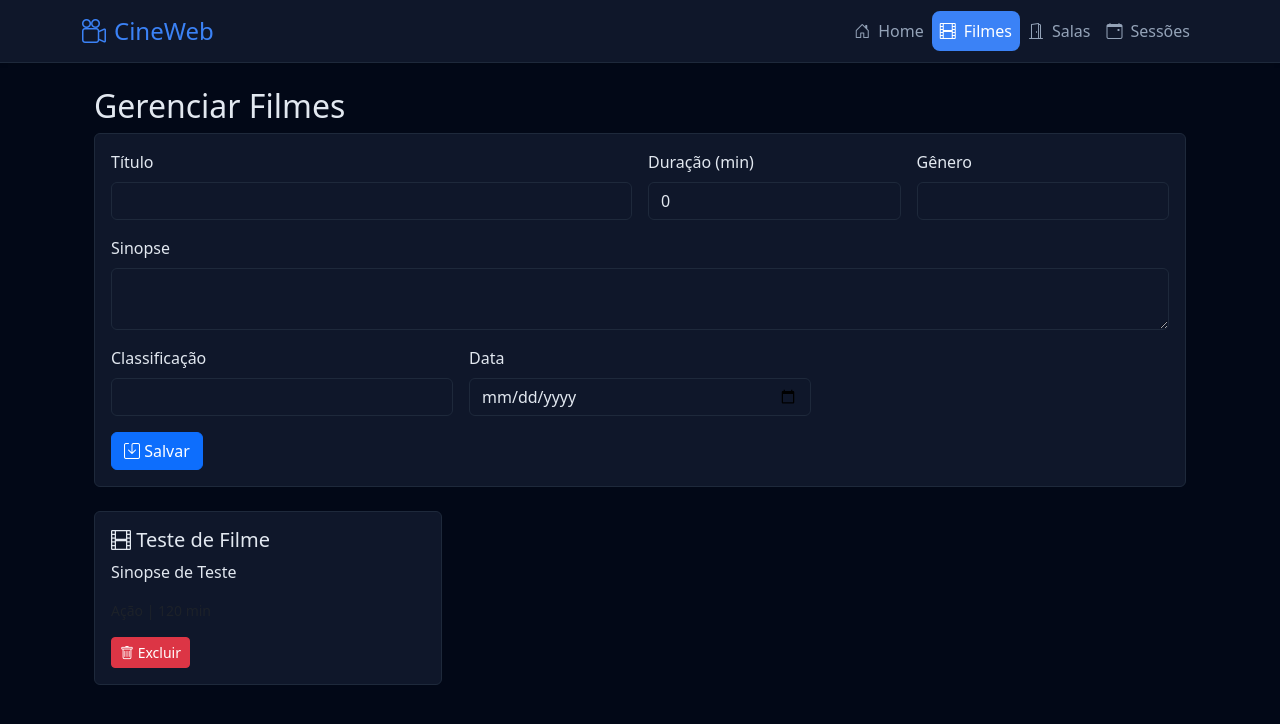
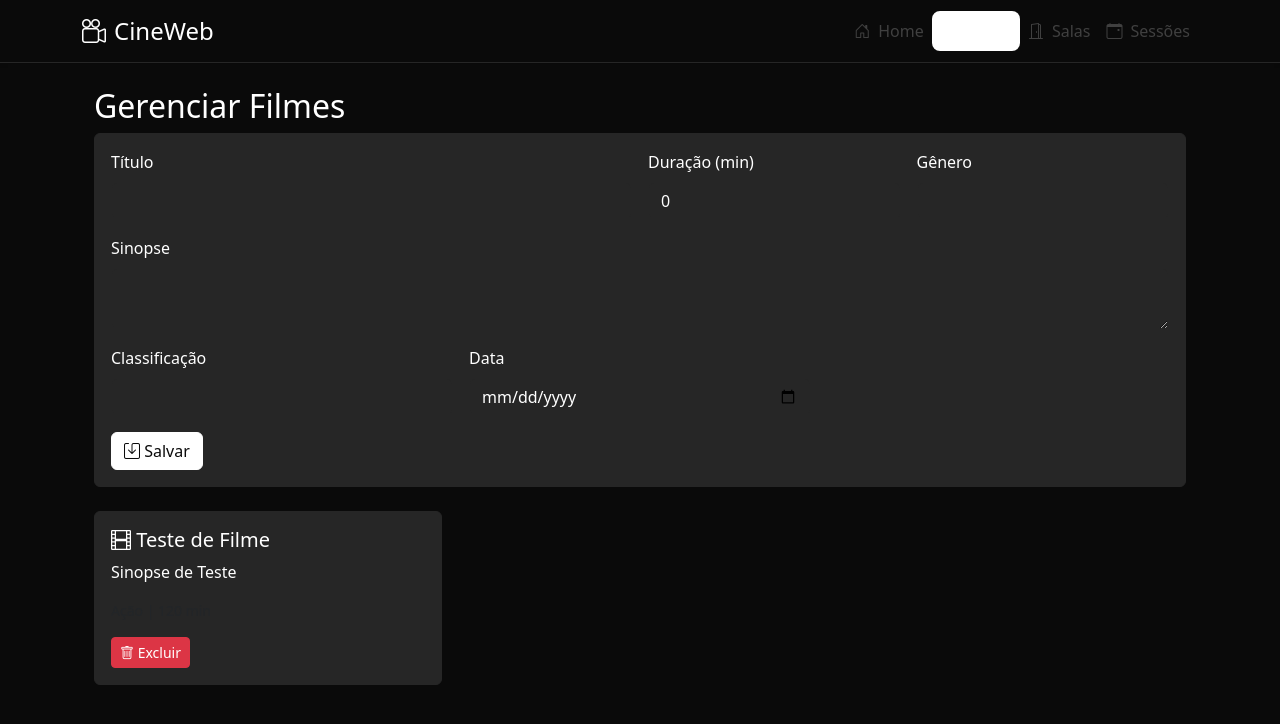
Before and after one commit to rovicz/Web-P2-Cinema, a React (Vite) app: page /filmes in a window 1280 px wide. Shown: the top 724 px of the page. Built offline with nearby package versions, Linux system fonts and the light colour scheme; data requests are answered from the project's data file.

Commit message:
chore: project colors based on shadcn ui colors

```diff
--- a/src/dark-theme.css
+++ b/src/dark-theme.css
@@ -1,22 +1,24 @@
 /* src/dark-theme.css */
 
 body {
-  /* Inspired by shadcn/ui slate dark theme */
-  --bs-body-bg: #020817; /* Background */
-  --bs-body-color: #e2e8f0; /* Foreground */
-  --bs-border-color: #1e293b; /* Border */
-  --bs-tertiary-bg: #0f172a; /* Muted */
-  --bs-emphasis-color: #f8fafc; /* Primary */
+  --bs-body-bg: #0a0a0a;
+  --bs-body-color: #ffffff;
+  --bs-border-color: #262626;
+  --bs-tertiary-bg: #262626;
+  --bs-emphasis-color: #ffffff;
 
-  /* Override Bootstrap colors */
-  --bs-dark: #0f172a;
-  --bs-dark-rgb: 15, 23, 42;
-  --bs-light: #1e293b;
-  --bs-light-rgb: 30, 41, 59;
-  --bs-primary: #3b82f6; /* Accent Blue */
-  --bs-primary-rgb: 59, 130, 246;
-  --bs-secondary: #94a3b8;
-  --bs-secondary-rgb: 148, 163, 184;
+  --bs-dark: #262626;
+  --bs-dark-rgb: 38, 38, 38;
+  --bs-light: #262626;
+  --bs-light-rgb: 38, 38, 38;
+
+  --bs-primary: #ffffff;
+  --bs-primary-rgb: 255, 255, 255;
+  --bs-primary-color-text: #0a0a0a;
+
+  --bs-secondary: #404040;
+  --bs-secondary-rgb: 64, 64, 64;
+
   --bs-info: #38bdf8;
   --bs-info-rgb: 56, 189, 248;
   --bs-success: #22c55e;
@@ -27,25 +29,52 @@ body {
   --bs-danger-rgb: 239, 68, 68;
 }
 
-/* Apply the theme to the body */
 body {
   background-color: var(--bs-body-bg);
   color: var(--bs-body-color);
 }
 
-/* Component specific overrides */
+.btn-primary {
+  background-color: var(--bs-primary);
+  border-color: var(--bs-primary);
+  color: var(--bs-primary-color-text);
+}
+
+.btn-primary:hover {
+  background-color: #e6e6e6;
+  border-color: #e6e6e6;
+  color: var(--bs-primary-color-text);
+}
+
+.btn-outline-primary {
+  color: var(--bs-primary);
+  border-color: var(--bs-primary);
+}
+
+.btn-outline-primary:hover {
+  color: var(--bs-primary-color-text);
+  background-color: var(--bs-primary);
+  border-color: var(--bs-primary);
+}
+
+.text-primary {
+  color: var(--bs-primary) !important;
+}
+
 .card {
   background-color: var(--bs-tertiary-bg);
   border: 1px solid var(--bs-border-color);
 }
 
-.form-control, .form-select {
+.form-control,
+.form-select {
   background-color: var(--bs-tertiary-bg);
   color: var(--bs-body-color);
   border-color: var(--bs-border-color);
 }
 
-.form-control:focus, .form-select:focus {
+.form-control:focus,
+.form-select:focus {
   background-color: var(--bs-tertiary-bg);
   color: var(--bs-body-color);
   border-color: var(--bs-primary);
@@ -62,14 +91,21 @@ body {
   color: var(--bs-body-color);
 }
 
-.navbar-dark {
-    background-color: var(--bs-tertiary-bg) !important;
-    border-bottom: 1px solid var(--bs-border-color);
+.navbar {
+  background-color: var(--bs-body-bg) !important;
+  border-bottom: 1px solid var(--bs-border-color);
 }
 
-/* Make toast notifications dark */
+.navbar-brand {
+  color: var(--bs-primary) !important;
+}
+
 [data-sonner-toast] {
-    --normal-bg: var(--bs-tertiary-bg);
-    --normal-border: var(--bs-border-color);
-    --normal-text: var(--bs-body-color);
+  --normal-bg: var(--bs-tertiary-bg);
+  --normal-border: var(--bs-border-color);
+  --normal-text: var(--bs-body-color);
+  --success-bg: var(--bs-success);
+  --success-text: #ffffff;
+  --error-bg: var(--bs-danger);
+  --error-text: #ffffff;
 }
--- a/src/pages/Home.tsx
+++ b/src/pages/Home.tsx
@@ -55,7 +55,7 @@ export function Home() {
     <>
       <style>{`
         .hero-section {
-          background: linear-gradient(to top, var(--bs-body-bg) 20%, rgba(0,0,0,0.5)), url('https://placehold.co/1920x1080/020817/3b82f6?text=CineWeb') no-repeat center center;
+          background: linear-gradient(to top, var(--bs-body-bg) 20%, rgba(0,0,0,0.5)), url('https://placehold.co/1920x1080/0A0A0A/FFFFFF?text=CineWeb') no-repeat center center;
           background-size: cover;
           padding: 8rem 0;
           color: white;
```
